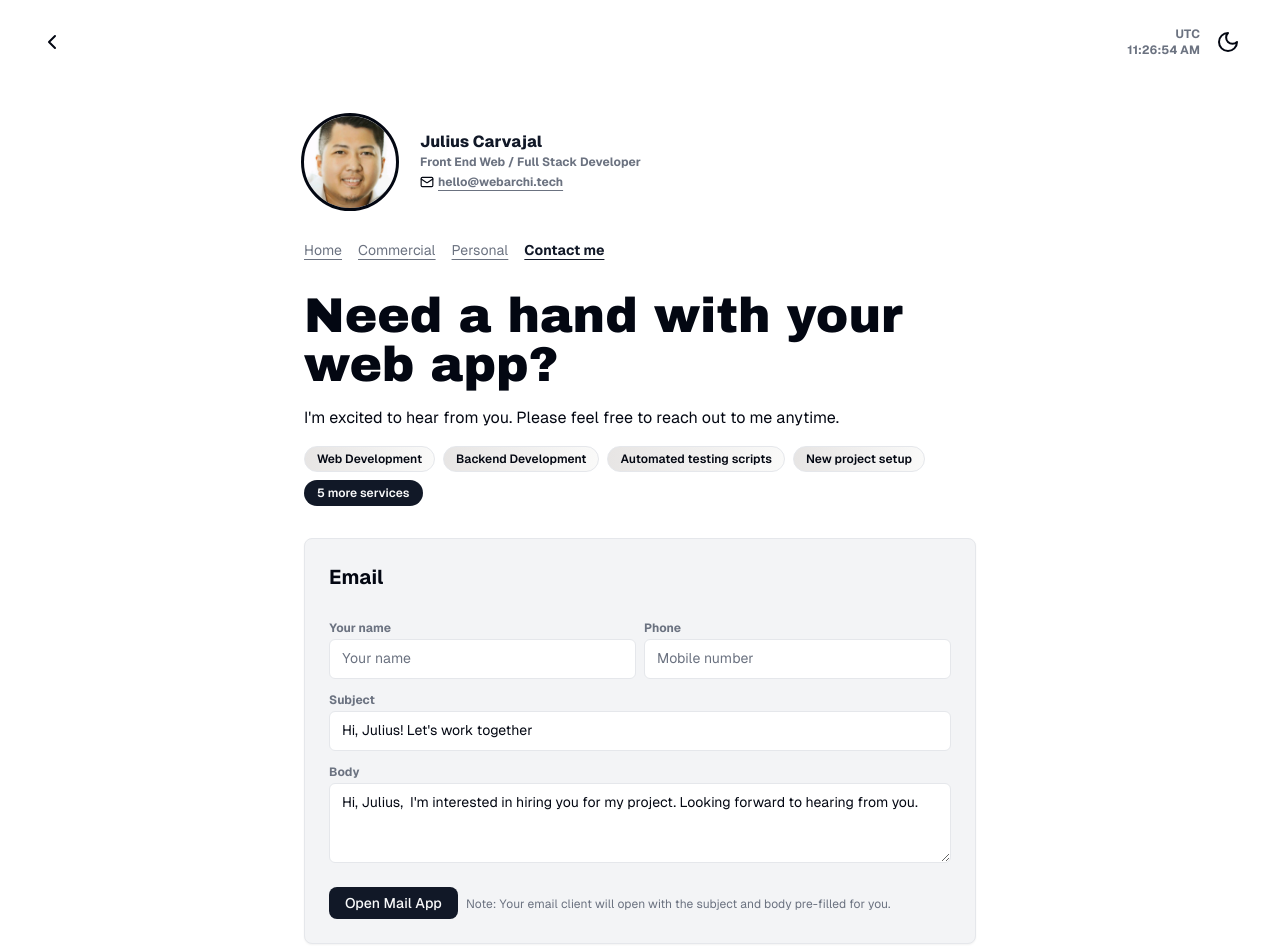
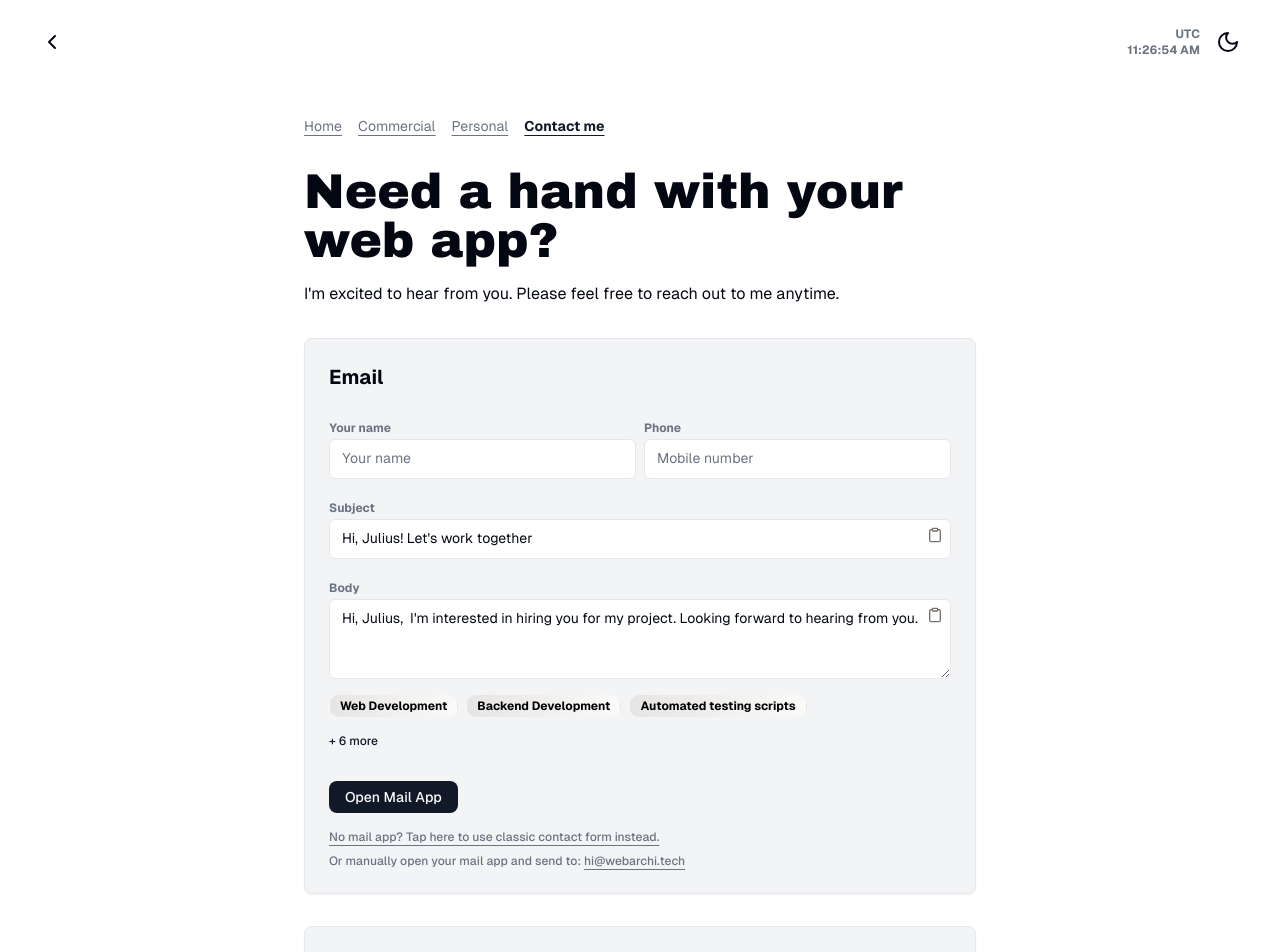
Before and after one commit to juliuscarvajal/next-cv, a Next.js app: page /projects/contact in a window 1280 px wide. Shown: the top 952 px of the page. Built offline with nearby package versions, Linux system fonts and the light colour scheme.

Commit message:
fix: services offered (#3)

```diff
--- a/package.json
+++ b/package.json
@@ -17,6 +17,8 @@
     "@radix-ui/react-label": "^2.1.0",
     "@radix-ui/react-separator": "^1.1.0",
     "@radix-ui/react-slot": "^1.1.0",
+    "@radix-ui/react-switch": "^1.1.1",
+    "@radix-ui/react-toggle": "^1.1.0",
     "@radix-ui/react-tooltip": "^1.1.3",
     "class-variance-authority": "^0.7.0",
     "clsx": "^2.1.1",
--- a/src/app/projects/contact/page.tsx
+++ b/src/app/projects/contact/page.tsx
@@ -1,9 +1,9 @@
 import { Mailer } from "@/components/mailer";
 import { NavLink } from "@/components/nav-link";
 import { ProjectHeader } from "@/components/projects-list";
-import { ServicesOffered } from "@/components/services-offered";
 import { Card, CardContent, CardHeader } from "@/components/ui/card";
-import { AtSign, BriefcaseBusiness } from "lucide-react";
+import { profileCopyText } from "@/constants/profile";
+import { BriefcaseBusiness, Linkedin, Mail } from "lucide-react";
 
 const EmailSection = () => {
   return (
@@ -26,9 +26,15 @@ const InfoSection = () => {
       </CardHeader>
       <CardContent className="space-y-4">
         <p className="flex gap-2 items-center">
-          <AtSign />
+          <Linkedin />
           <NavLink href="https://www.linkedin.com/in/juliuscarvajal">
             LinkedIn
+          </NavLink>
+        </p>
+        <p className="flex gap-2 items-center">
+          <Mail />
+          <NavLink href="https://www.linkedin.com/in/juliuscarvajal">
+            {profileCopyText.altEmail}
           </NavLink>
         </p>
         <p className="flex gap-2 items-center">
@@ -52,9 +58,6 @@ export default function Contact() {
             subtitle="I'm excited to hear from you. Please feel free to reach out to me
               anytime."
           />
-          <div className="flex gap-2 flex-wrap text-sm font-bold">
-            <ServicesOffered />
-          </div>
         </div>
         <EmailSection />
         <InfoSection />
--- a/src/app/projects/layout.tsx
+++ b/src/app/projects/layout.tsx
@@ -7,17 +7,19 @@ export default function ProjectsLayout({
 }: Readonly<{ children: React.ReactNode }>) {
   return (
     <div className="space-y-8 pb-8 w-full max-w-2xl">
-      <div className="flex items-center gap-6">
-        <ProfilePicture />
-        <ProfileInfo />
-      </div>
       <nav className="text-sm flex gap-4 items-center">
         <NavLink href="/">Home</NavLink>
         <NavLink href="/projects/commercial">Commercial</NavLink>
         <NavLink href="/projects/personal">Personal</NavLink>
         <NavLink href="/projects/contact">Contact me</NavLink>
       </nav>
-      <div className="w-full">{children}</div>
+      <div className="divide-y">
+        <div className="w-full pb-8">{children}</div>
+        <div className="flex items-center gap-6 pt-16">
+          <ProfilePicture />
+          <ProfileInfo />
+        </div>
+      </div>
     </div>
   );
 }
--- /dev/null
+++ b/src/components/copy-to-clipboard.tsx
@@ -0,0 +1,28 @@
+"use client";
+
+import { Clipboard, ClipboardCheck } from "lucide-react";
+import { useEffect, useState } from "react";
+
+export const CopyToClipboard = ({ text = "", className = "" }) => {
+  const [copied, setCopied] = useState(false);
+  const ClipBoardComponent = copied ? ClipboardCheck : Clipboard;
+
+  // NOTE: Reset copied state when text changes
+  useEffect(() => {
+    setCopied(false);
+  }, [text]);
+
+  return (
+    <ClipBoardComponent
+      width={16}
+      height={16}
+      className={`${className} ${
+        copied ? "text-green-500" : "text-stone-500"
+      } cursor-pointer`}
+      onClick={() => {
+        setCopied(true);
+        navigator.clipboard.writeText(text);
+      }}
+    />
+  );
+};
--- a/src/components/mailer.tsx
+++ b/src/components/mailer.tsx
@@ -5,17 +5,29 @@ import { Input } from "./ui/input";
 import { Button } from "./ui/button";
 import { Textarea } from "./ui/textarea";
 import { Label } from "./ui/label";
-import { bodyWithOtherInfo, emailSubject, mailTo } from "@/constants/profile";
+import {
+  bodyWithOtherInfo,
+  emailSubject,
+  mailTo,
+  profileCopyText,
+} from "@/constants/profile";
+import { ServicesOffered } from "./services-offered";
+import uniq from "lodash/uniq";
+import { Toggle } from "./ui/toggle";
+import { CopyToClipboard } from "./copy-to-clipboard";
 
 export const Mailer = () => {
   const [name, setName] = useState("");
   const [phone, setPhone] = useState("");
+  const [email, setEmail] = useState("");
   const [subject, setSubject] = useState(emailSubject);
+  const [services, setServices] = useState<Array<string>>([]);
+  const [classicContactForm, setClassicContactForm] = useState(false);
+  const [, setBody] = useState(bodyWithOtherInfo({ name, phone, services }));
 
-  const [, setBody] = useState(bodyWithOtherInfo({ name, phone }));
   return (
     <div className="space-y-6">
-      <div className="space-y-2">
+      <div className="space-y-4">
         <div className="flex gap-2">
           <div className="w-full">
             <Label
@@ -52,12 +64,19 @@ export const Mailer = () => {
           >
             Subject
           </Label>
+          <div className="relative">
             <Input
               id="subject"
               placeholder="Subject"
+              className="pr-8"
               defaultValue={emailSubject}
               onChange={(e) => setSubject(e.target.value)}
             />
+            <CopyToClipboard
+              className="absolute top-2 right-2"
+              text={emailSubject}
+            />
+          </div>
         </div>
         <div>
           <Label
@@ -66,27 +85,112 @@ export const Mailer = () => {
           >
             Body
           </Label>
+          <div className="relative">
             <Textarea
               id="body"
               placeholder="Body"
-            value={bodyWithOtherInfo({ name, phone })}
+              className="pr-8"
+              value={bodyWithOtherInfo({ name, phone, services })}
               onChange={(e) => {
                 setBody(e.target.value);
               }}
             />
+            <CopyToClipboard
+              className="absolute top-2 right-2"
+              text={bodyWithOtherInfo({ name, phone, services })}
+            />
           </div>
         </div>
-      <div className="flex gap-2 items-baseline flex-wrap">
+        {classicContactForm && (
+          <div className="w-full">
+            <Label
+              className="font-bold text-xs text-muted-foreground"
+              htmlFor="email"
+            >
+              Your Email
+            </Label>
+            <Input
+              id="email"
+              placeholder="Your email"
+              value={email}
+              onChange={(e) => setEmail(e.target.value)}
+            />
+          </div>
+        )}
+        <div>
+          <ServicesOffered
+            batchLimit={3}
+            onSelect={(service) => {
+              const updatedServices = uniq([...services, service]);
+              console.log(updatedServices);
+              setServices(updatedServices);
+              setBody(
+                bodyWithOtherInfo({
+                  name,
+                  phone,
+                  services: updatedServices,
+                })
+              );
+            }}
+          />
+        </div>
+      </div>
+      <div className="space-y-4">
+        <div className="flex justify-between items-center w-full flex-wrap">
+          <div className="flex gap-2">
+            {classicContactForm ? (
+              <Button size="sm">Send Email</Button>
+            ) : (
               <Button size="sm">
                 <a
-            href={mailTo({ subject, body: bodyWithOtherInfo({ name, phone }) })}
+                  href={mailTo({
+                    subject,
+                    body: bodyWithOtherInfo({ name, phone, services }),
+                  })}
                 >
                   Open Mail App
                 </a>
               </Button>
-        <div className="text-xs text-muted-foreground">
-          Note: Your email client will open with the subject and body pre-filled
-          for you.
+            )}
+          </div>
+        </div>
+        <div className="flex gap-2 flex-wrap">
+          <Label
+            htmlFor="classic-contact-form"
+            className="cursor-pointer text-xs text-muted-foreground"
+          >
+            {classicContactForm ? (
+              <div className="space-y-2">
+                <p className="underline underline-offset-4">
+                  Tap here to use your mail app instead.
+                </p>
+                <p>
+                  Using your mail app enables you to edit the email body before
+                  sending.
+                </p>
+              </div>
+            ) : (
+              <div className="space-y-2">
+                <p className="underline underline-offset-4">
+                  No mail app? Tap here to use classic contact form instead.
+                </p>
+                <p>
+                  Or manually open your mail app and send to:{" "}
+                  <a className="underline underline-offset-4">
+                    {profileCopyText?.altEmail}
+                  </a>
+                </p>
+              </div>
+            )}
+          </Label>
+          <Toggle
+            id="classic-contact-form"
+            className="hidden"
+            pressed={classicContactForm}
+            onPressedChange={() => {
+              setClassicContactForm(!classicContactForm);
+            }}
+          />
         </div>
       </div>
     </div>
--- a/src/components/services-offered.tsx
+++ b/src/components/services-offered.tsx
@@ -8,46 +8,70 @@ import {
   CollapsibleTrigger,
 } from "./ui/collapsible";
 import { useState } from "react";
+import { Button } from "./ui/button";
 
-export const ServicesOffered = () => {
+type ServicesOfferedProps = {
+  batchLimit?: number;
+  expandText?: string;
+  collapseText?: string;
+  onSelect?: (service: string) => void;
+};
+
+export const ServicesOffered = ({
+  batchLimit = 5,
+  expandText = "",
+  collapseText = "Show less",
+  onSelect,
+}: ServicesOfferedProps) => {
   const [isOpen, setIsOpen] = useState(false);
-  const batchLimit = 4;
   const firstBatch = servicesOffered.slice(0, batchLimit);
   const secondBatch = servicesOffered.slice(batchLimit);
-  const commonBadgeStyle = "px-3 py-1";
-  const badgeStyle = `${commonBadgeStyle} bg-gradient-to-r from-stone-200 to-stone-50 dark:from-stone-400 dark:to-stone-50`;
-  const badgeStyleExpand = `${commonBadgeStyle}`;
+  const commonBadgeStyle = "";
+  const badgeStyle = `${commonBadgeStyle} ${
+    onSelect ? "cursor-pointer" : ""
+  } font-bold text-black bg-gradient-to-r from-stone-200 to-stone-50 dark:from-stone-400 dark:to-stone-50`;
+  const expandStyle = `text-xs block p-0`;
   return (
-    <Collapsible
-      className="flex gap-2 flex-wrap"
-      open={isOpen}
-      onOpenChange={setIsOpen}
-    >
+    <Collapsible className="space-y-2" open={isOpen} onOpenChange={setIsOpen}>
+      <div className="flex gap-2 flex-wrap">
         {firstBatch.map((service) => {
           return (
-          <Badge key={service} variant="outline" className={badgeStyle}>
+            <Badge
+              key={service}
+              className={badgeStyle}
+              onClick={() => onSelect?.(service)}
+            >
               {service}
             </Badge>
           );
         })}
-      {!isOpen && (
-        <CollapsibleTrigger>
-          <Badge className={badgeStyleExpand}>
-            {secondBatch.length} more services
-          </Badge>
+      </div>
+      {!isOpen && secondBatch?.length > 0 && (
+        <CollapsibleTrigger asChild>
+          <Button className={expandStyle} size="sm" variant="link">
+            {expandText || `+ ${secondBatch?.length} more`}
+          </Button>
         </CollapsibleTrigger>
       )}
-      <CollapsibleContent className="flex gap-2 flex-wrap">
+      <CollapsibleContent className="space-y-2">
+        <div className="flex gap-2 flex-wrap">
           {secondBatch.map((service) => {
             return (
-            <Badge key={service} variant="outline" className={badgeStyle}>
+              <Badge
+                key={service}
+                className={badgeStyle}
+                onClick={() => onSelect?.(service)}
+              >
                 {service}
               </Badge>
             );
           })}
+        </div>
         {isOpen && (
-          <CollapsibleTrigger>
-            <Badge className={badgeStyleExpand}>Show less</Badge>
+          <CollapsibleTrigger asChild>
+            <Button className={expandStyle} size="sm" variant="link">
+              {collapseText}
+            </Button>
           </CollapsibleTrigger>
         )}
       </CollapsibleContent>
--- /dev/null
+++ b/src/components/ui/switch.tsx
@@ -0,0 +1,29 @@
+"use client"
+
+import * as React from "react"
+import * as SwitchPrimitives from "@radix-ui/react-switch"
+
+import { cn } from "@/lib/utils"
+
+const Switch = React.forwardRef<
+  React.ElementRef<typeof SwitchPrimitives.Root>,
+  React.ComponentPropsWithoutRef<typeof SwitchPrimitives.Root>
+>(({ className, ...props }, ref) => (
+  <SwitchPrimitives.Root
+    className={cn(
+      "peer inline-flex h-6 w-11 shrink-0 cursor-pointer items-center rounded-full border-2 border-transparent transition-colors focus-visible:outline-none focus-visible:ring-2 focus-visible:ring-ring focus-visible:ring-offset-2 focus-visible:ring-offset-background disabled:cursor-not-allowed disabled:opacity-50 data-[state=checked]:bg-primary data-[state=unchecked]:bg-input",
+      className
+    )}
+    {...props}
+    ref={ref}
+  >
+    <SwitchPrimitives.Thumb
+      className={cn(
+        "pointer-events-none block h-5 w-5 rounded-full bg-background shadow-lg ring-0 transition-transform data-[state=checked]:translate-x-5 data-[state=unchecked]:translate-x-0"
+      )}
+    />
+  </SwitchPrimitives.Root>
+))
+Switch.displayName = SwitchPrimitives.Root.displayName
+
+export { Switch }
--- /dev/null
+++ b/src/components/ui/toggle.tsx
@@ -0,0 +1,45 @@
+"use client"
+
+import * as React from "react"
+import * as TogglePrimitive from "@radix-ui/react-toggle"
+import { cva, type VariantProps } from "class-variance-authority"
+
+import { cn } from "@/lib/utils"
+
+const toggleVariants = cva(
+  "inline-flex items-center justify-center rounded-md text-sm font-medium ring-offset-background transition-colors hover:bg-muted hover:text-muted-foreground focus-visible:outline-none focus-visible:ring-2 focus-visible:ring-ring focus-visible:ring-offset-2 disabled:pointer-events-none disabled:opacity-50 data-[state=on]:bg-accent data-[state=on]:text-accent-foreground [&_svg]:pointer-events-none [&_svg]:size-4 [&_svg]:shrink-0 gap-2",
+  {
+    variants: {
+      variant: {
+        default: "bg-transparent",
+        outline:
+          "border border-input bg-transparent hover:bg-accent hover:text-accent-foreground",
+      },
+      size: {
+        default: "h-10 px-3 min-w-10",
+        sm: "h-9 px-2.5 min-w-9",
+        lg: "h-11 px-5 min-w-11",
+      },
+    },
+    defaultVariants: {
+      variant: "default",
+      size: "default",
+    },
+  }
+)
+
+const Toggle = React.forwardRef<
+  React.ElementRef<typeof TogglePrimitive.Root>,
+  React.ComponentPropsWithoutRef<typeof TogglePrimitive.Root> &
+    VariantProps<typeof toggleVariants>
+>(({ className, variant, size, ...props }, ref) => (
+  <TogglePrimitive.Root
+    ref={ref}
+    className={cn(toggleVariants({ variant, size, className }))}
+    {...props}
+  />
+))
+
+Toggle.displayName = TogglePrimitive.Root.displayName
+
+export { Toggle, toggleVariants }
--- a/src/constants/profile.ts
+++ b/src/constants/profile.ts
@@ -1,3 +1,4 @@
+import isEmpty from "lodash/isEmpty";
 import template from "lodash/template";
 // eslint-disable-next-line @typescript-eslint/no-require-imports
 const templateSettings = require("lodash/templateSettings");
@@ -7,7 +8,7 @@ export const profileCopyText = {
   name: "Julius Carvajal",
   title: "Front End Web / Full Stack Developer",
   email: "juliuscarvajal21.com",
-  altEmail: "hello@webarchi.tech",
+  altEmail: "hi@webarchi.tech",
 };
 
 type MailToProps = {
@@ -19,20 +20,41 @@ export const mailTo = ({ subject, body }: MailToProps) =>
   `mailto:${profileCopyText.altEmail}?subject=${subject}&body=${body}`;
 
 const bodyTemplate = template(
-  "Hi, Julius, {{nameTemplate}}{{phoneTemplate}} I'm interested in hiring you for my project. Looking forward to hearing from you."
+  "Hi, Julius, {{nameTemplate}}{{phoneTemplate}}{{servicesTemplate}} I'm interested in hiring you for my project. Looking forward to hearing from you."
 );
 
 type BodyWithOtherInfoProps = {
   name?: string;
   phone?: string;
+  services?: string[];
 };
 
 export const emailSubject = "Hi, Julius! Let's work together";
 export const emailBody =
   "I'm interested in hiring you for my project. Looking forward to hearing from you.";
 
-export const bodyWithOtherInfo = ({ name, phone }: BodyWithOtherInfoProps) =>
+function joinWithAnd(arr?: string[]) {
+  if (!arr) {
+    return "";
+  }
+  if (arr.length === 1) {
+    return arr[0];
+  }
+  if (arr.length === 2) {
+    return arr.join(" and ");
+  }
+  return `${arr.slice(0, -1).join(", ")}, and ${arr.slice(-1)}`;
+}
+
+export const bodyWithOtherInfo = ({
+  name,
+  phone,
+  services,
+}: BodyWithOtherInfoProps) =>
   bodyTemplate({
     nameTemplate: name ? `My name is ${name}. ` : undefined,
     phoneTemplate: phone ? `My phone number is ${phone}. ` : undefined,
+    servicesTemplate: !isEmpty(services)
+      ? `I need help with ${joinWithAnd(services)}. `
+      : undefined,
   });
```
Also changed, not shown: 1 other file (tests, documents, lock files or other folders). Lines whose indentation alone changed are shown as unchanged.
